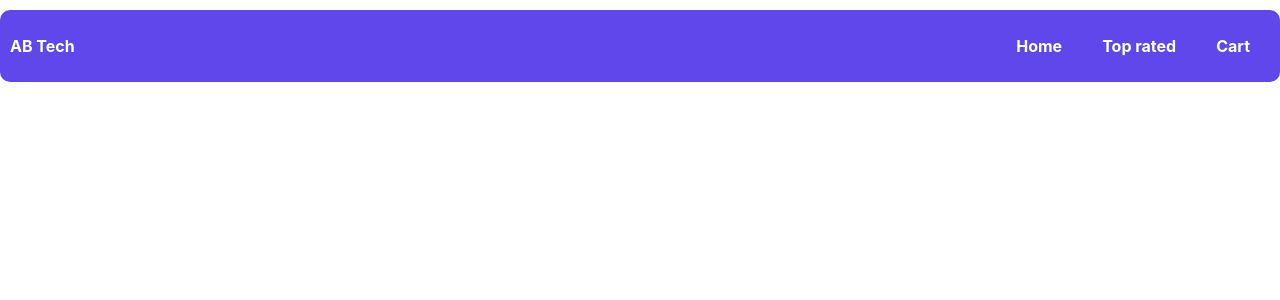
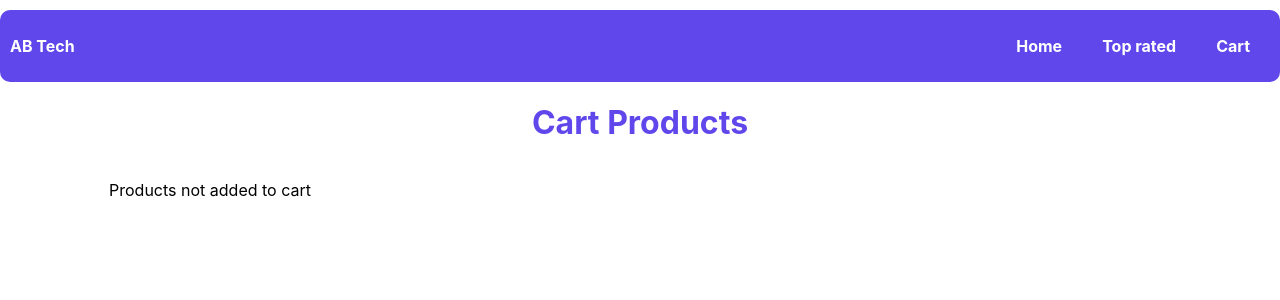
Before and after one commit to arifmia1129/simple-project-react-redux, a React (Create React App) app: page /cart in a window 1280 px wide. Shown: the top 300 px of the page. Built offline with nearby package versions, Linux system fonts and the light colour scheme.

Commit message:
remove from cart functionality added

```diff
--- a/src/App.css
+++ b/src/App.css
@@ -60,3 +60,15 @@
   font-size: medium;
   cursor: pointer;
 }
+
+.product-remove-button {
+  background-color: brown;
+  width: 95%;
+  border: none;
+  height: 40px;
+  border-radius: 10px;
+  color: #ffff;
+  font-weight: bold;
+  font-size: medium;
+  cursor: pointer;
+}
--- /dev/null
+++ b/src/Pages/Cart/Cart.js
@@ -0,0 +1,25 @@
+import React from 'react';
+import { useSelector } from 'react-redux';
+import ProductCard from '../Products/ProductCard';
+
+const Cart = () => {
+    const cartProducts = useSelector(state => state);
+    return (
+        <div>
+            <h1 className="header">Cart Products</h1>
+            <div className='products'>
+                {
+                    cartProducts.cart.length ?
+                        cartProducts.cart.map((product, index) => <ProductCard
+                            key={index}
+                            product={product}
+                        />)
+                        :
+                        <p>Products not added to cart</p>
+                }
+            </div>
+        </div>
+    );
+};
+
+export default Cart;
--- a/src/Pages/Products/ProductCard.js
+++ b/src/Pages/Products/ProductCard.js
@@ -1,19 +1,28 @@
 import React from 'react';
 import { useDispatch } from 'react-redux';
-import { addToCart } from '../../redux/actionCreators/productAction';
+import { useLocation } from 'react-router-dom';
+import { addToCart, removeFromCart } from '../../redux/actionCreators/productAction';
 import { ADD_TO_CART } from '../../redux/actionTypes/productActionTypes';
 
 const ProductCard = ({ product }) => {
     const { model, price, rating, image } = product;
 
     const dispatch = useDispatch();
+
+    const { pathname } = useLocation();
+
     return (
         <div className='product-card'>
             <img className='product-image' src={image} alt="" />
             <h3>{model}</h3>
             <p>Price: ${price}</p>
             <p>Rating: {rating}star</p>
-            <button onClick={() => dispatch(addToCart(product))} className='product-cart-button'>Add to card</button>
+            {
+                (pathname !== "/cart") ?
+                    <button onClick={() => dispatch(addToCart(product))} className='product-cart-button'>Add to cart</button>
+                    :
+                    <button onClick={() => dispatch(removeFromCart(product))} className='product-remove-button'>Remove from cart</button>
+            }
         </div>
     );
 };
--- a/src/Routes/index.js
+++ b/src/Routes/index.js
@@ -1,5 +1,6 @@
 import React from 'react';
 import { Route, Routes } from 'react-router-dom';
+import Cart from '../Pages/Cart/Cart';
 import Products from '../Pages/Products/Products';
 import Navbar from '../Pages/Shared/Navbar';
 import TopRatedProduct from '../Pages/TopRatedProduct/TopRatedProduct';
@@ -11,6 +12,7 @@ const Index = () => {
             <Routes>
                 <Route path='/' element={<Products />} />
                 <Route path='/top-rated' element={<TopRatedProduct />} />
+                <Route path='/cart' element={<Cart />} />
             </Routes>
         </div>
     );
--- a/src/redux/actionCreators/productAction.js
+++ b/src/redux/actionCreators/productAction.js
@@ -1,4 +1,4 @@
-import { ADD_TO_CART } from "../actionTypes/productActionTypes"
+import { ADD_TO_CART, REMOVE_FROM_CART } from "../actionTypes/productActionTypes"
 
 export const addToCart = (product) => {
     return {
@@ -6,3 +6,10 @@ export const addToCart = (product) => {
         payload: product
     }
 }
+
+export const removeFromCart = (product) => {
+    return {
+        type: REMOVE_FROM_CART,
+        payload: product
+    }
+}
--- a/src/redux/reducer/productReducer.js
+++ b/src/redux/reducer/productReducer.js
@@ -1,4 +1,4 @@
-import { ADD_TO_CART } from "../actionTypes/productActionTypes";
+import { ADD_TO_CART, REMOVE_FROM_CART } from "../actionTypes/productActionTypes";
 
 const initialState = {
     cart: [],
@@ -11,6 +11,11 @@ const productReducer = (state = initialState, action) => {
                 ...state,
                 cart: [...state.cart, action.payload]
             }
+        case REMOVE_FROM_CART:
+            return {
+                ...state,
+                cart: state.cart.filter(c => c.model !== action.payload.model)
+            }
         default:
             return state;
     }
```
